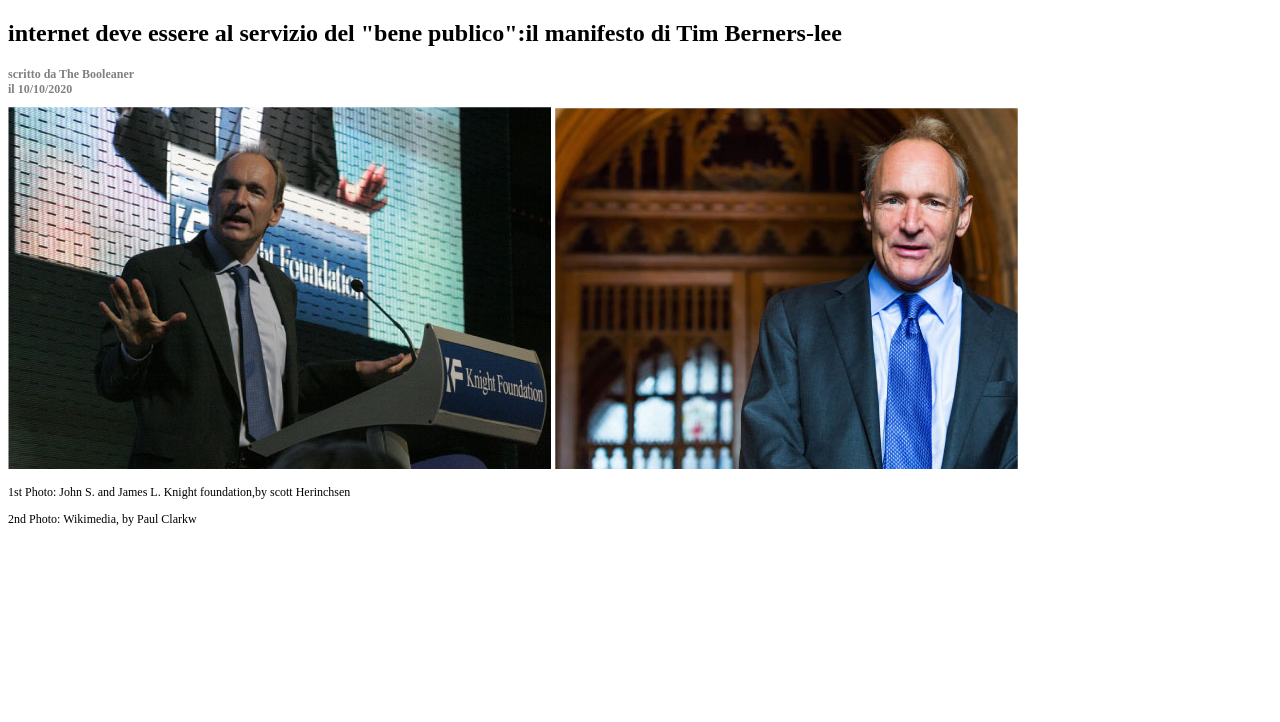
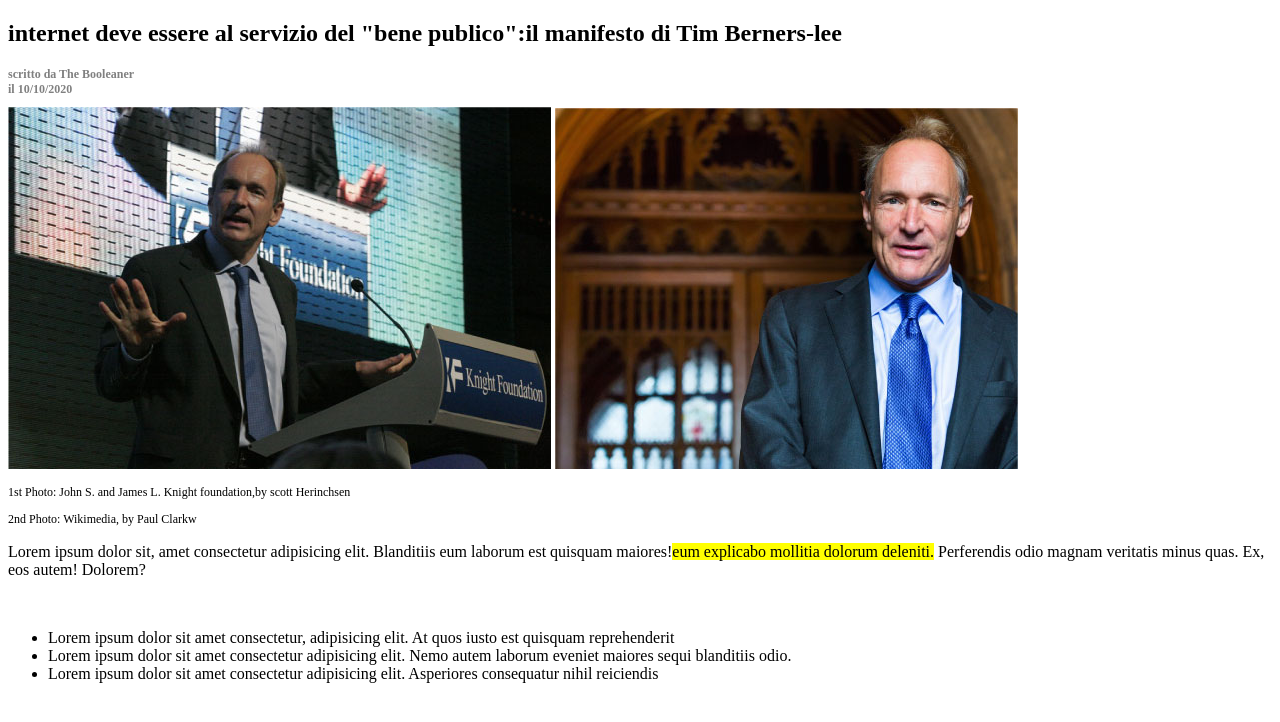
Before and after one commit to AntonioGolia-98/html-css-booleaner, a plain HTML site: page index.html in a window 1280 px wide. Drawn offline with Linux system fonts and the light colour scheme.

```diff
--- a/index.html
+++ b/index.html
@@ -22,6 +22,15 @@
 
             <p class="description" >1st Photo: John S. and James L. Knight foundation,by scott Herinchsen</p>
             <p class="description" >2nd Photo: Wikimedia, by Paul Clarkw</p>
+            <p>Lorem ipsum dolor sit, amet consectetur adipisicing elit. Blanditiis eum laborum est quisquam maiores!<mark>eum explicabo mollitia dolorum deleniti.</mark> Perferendis odio magnam veritatis minus quas. Ex, eos autem! Dolorem?</p>
+        <br>
+
+                <ul>
+                    <li>Lorem ipsum dolor sit amet consectetur, adipisicing elit. At quos iusto est quisquam reprehenderit</li>
+                    <li>Lorem ipsum dolor sit amet consectetur adipisicing elit. Nemo autem laborum eveniet maiores sequi blanditiis odio.</li>
+                    <li>Lorem ipsum dolor sit amet consectetur adipisicing elit. Asperiores consequatur nihil reiciendis</li>
+                </ul>
+
         </section>
 
     <footer>
```
